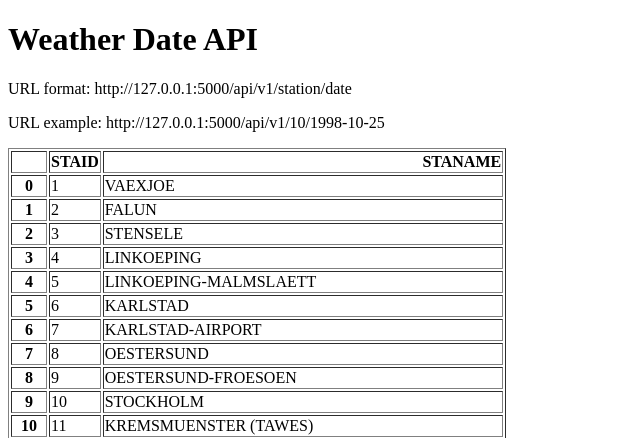
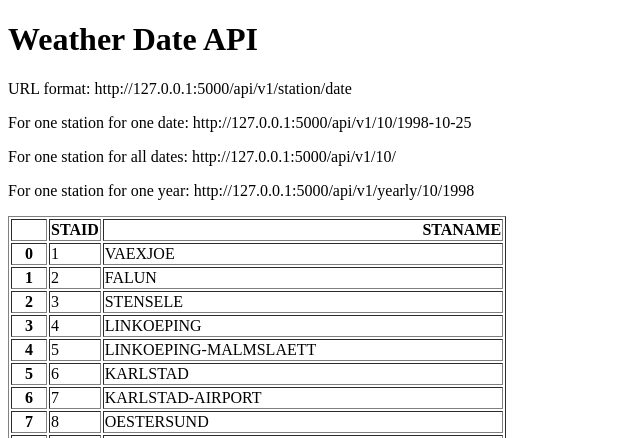
Before and after one commit to abduyus/App-6_Weather_API, a Flask app: page / in a window 1280 px wide. Shown: the top 438 px of the page, without its empty margins (0-640 px from the left). Run offline with Flask 3, Linux system fonts and the light colour scheme.

Commit message:
Day 31: Add URL endpoint for yearly, and all data

```diff
--- a/main.py
+++ b/main.py
@@ -21,6 +21,20 @@ def about(station, date):
             "date": date,
             "temperature": temperature}
 
+@app.route("/api/v1/<station>")
+def all_data(station):
+    filename = "data_source\data_small\TG_STAID" + str(station).zfill(6) + ".txt"
+    df = pd.read_csv(filename, skiprows=20, parse_dates=["    DATE"])
+    result = df.to_dict(orient="records")
+    return result
+
+@app.route("/api/v1/yearly/<station>/<year>")
+def yearly(station, year):
+    filename = "data_source\data_small\TG_STAID" + str(station).zfill(6) + ".txt"
+    df = pd.read_csv(filename, skiprows=20)
+    df["    DATE"] = df["    DATE"].astype(str)
+    result = df[df["    DATE"].str.startswith(str(year))].to_dict(orient="records")
+    return result
 
 if __name__ == "__main__":
-    app.run(debug=True, port=5001)
+    app.run(debug=True)
--- a/templates/home.html
+++ b/templates/home.html
@@ -7,7 +7,11 @@
 <body>
 <h1>Weather Date API</h1>
 <p>URL format: http://127.0.0.1:5000/api/v1/station/date</p>
-<p>URL example: http://127.0.0.1:5000/api/v1/10/1998-10-25</p>
+<p>For one station for one date: http://127.0.0.1:5000/api/v1/10/1998-10-25</p>
+<p>For one station for all dates: http://127.0.0.1:5000/api/v1/10/</p>
+<p>For one station for one year: http://127.0.0.1:5000/api/v1/yearly/10/1998</p>
+
+
 <p>{{data|safe}}</p>
 </body>
 </html>
```
